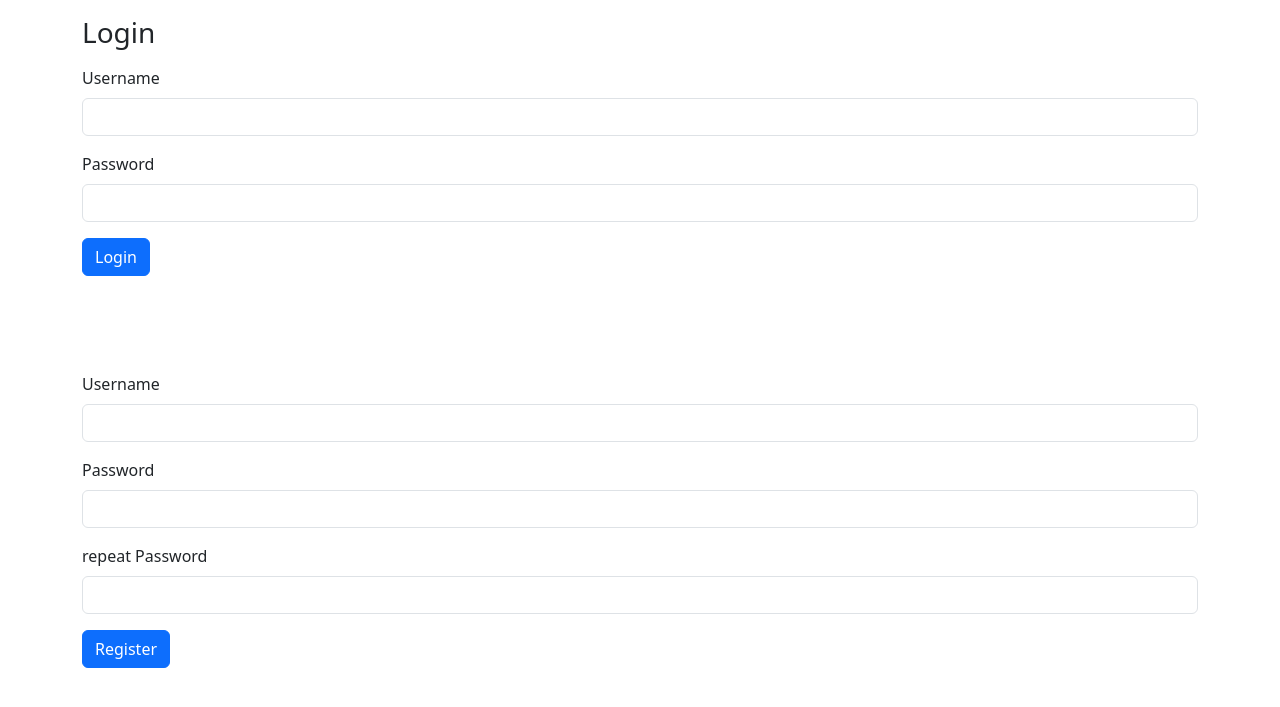
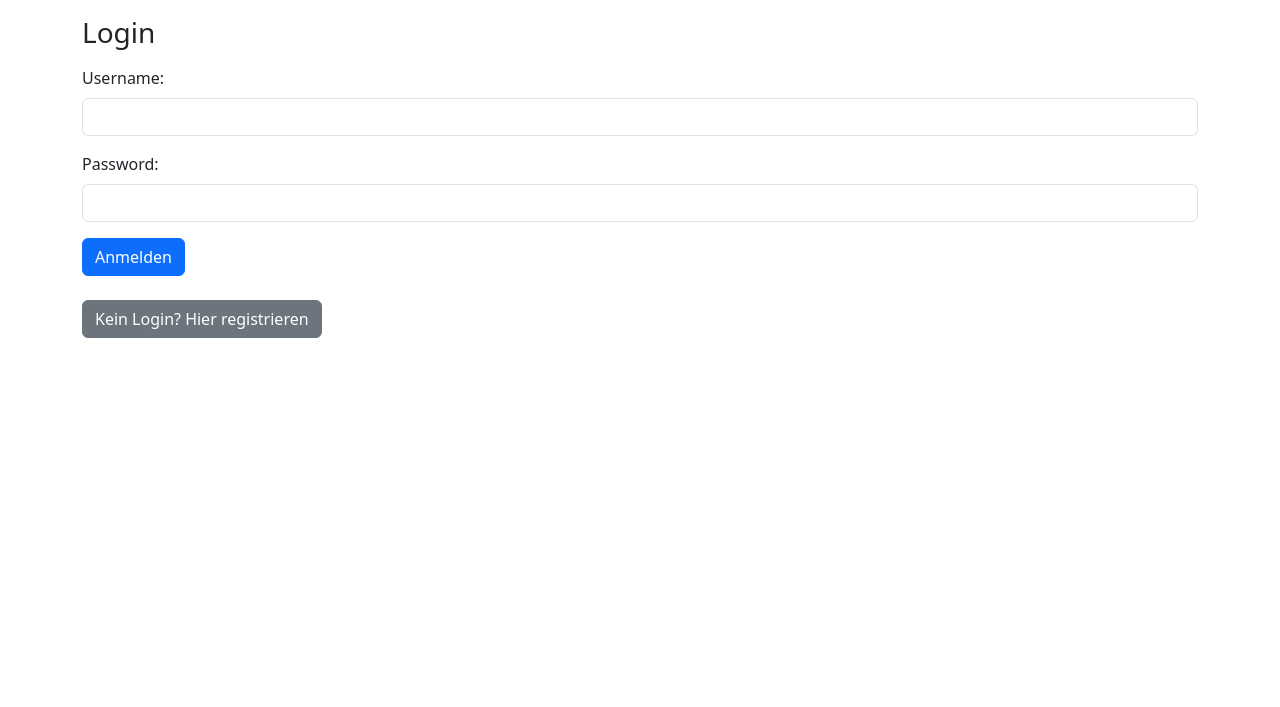
Before and after one commit to dect-e/dect-wip, a Flask app: template services/dect-wip/templates/login.html.j2 in a window 1280 px wide. Shown: the part 56-763 px from the top of the page. Run offline with Flask 3, Linux system fonts and the light colour scheme; the template is opened without the code that fills it, so the values that code supplies are empty; parts of the project's set-up code (start-up, migrations or seed data) failed here and were passed over; some libraries are stand-ins or nearby versions.

Commit message:
combined login/register form

```diff
--- a/services/dect-wip/templates/login.html.j2
+++ b/services/dect-wip/templates/login.html.j2
@@ -7,6 +7,7 @@
 <div class="container-xl mt-3 mb-3">
     <p class="h3">Login</p>
 </div>
+
 
 <!-- Forms -->
 
@@ -26,41 +27,53 @@
 
   <!-- Login-Form -->
   <form action="/login/" method="POST">
-      <input type="hidden" name="action" value="login">
+
     <div class="mb-3">
-        <label class="form-label">Username</label>
+      <label class="form-label">Username:</label>
       <input type="text" class="form-control" name="username" aria-describedby="username">
     </div>
+
     <div class="mb-3">
-        <label class="form-label">Password</label>
+      <label class="form-label">Password:</label>
       <input type="password" class="form-control" name="password">
     </div>
-      <button type="submit" class="btn btn-primary">Login</button>
+
+    <div class="mb-3">
+      <label style="display:none;" id="password_repeat_label" class="form-label">Password wiederholen:</label>
+      <input style="display:none;" id="password_repeat" type="password" class="form-control" name="password_repeat">
+    </div>
+
+    <input id="action" type="hidden" name="action" value="login">
+    <button id="submit" type="submit" class="btn btn-primary">Anmelden</button>
+
   </form>
 
   <br>
-    <br>
-    <br>
-    <br>
-
-    <!-- Register-Form -->
-    <form action="/login/" method="POST">
-      <input type="hidden" name="action" value="register">
-      <div class="mb-3">
-        <label class="form-label">Username</label>
-        <input type="text" class="form-control" name="username" aria-describedby="username">
-      </div>
-      <div class="mb-3">
-        <label class="form-label">Password</label>
-        <input type="password" class="form-control" name="password">
-      </div>
-      <div class="mb-3">
-        <label class="form-label">repeat Password</label>
-        <input type="password" class="form-control" name="password_repeat">
-      </div>
-      <button type="submit" class="btn btn-primary">Register</button>
-    </form>
+  <button onclick="RegisterView()" id="RegisterViewButton" class="btn btn-secondary">Kein Login? Hier registrieren</button>
+  <button onclick="LoginView()" id="LoginViewButton" class="btn btn-secondary" style="display:none;">Schon Registriert? Hier anmelden</button>
 
 </div>
 
+<script>
+
+  function LoginView() {
+    document.getElementById("RegisterViewButton").style.display = "inline";
+    document.getElementById("password_repeat").style.display = "none";
+    document.getElementById("password_repeat_label").style.display = "none";
+    document.getElementById("LoginViewButton").style.display = "none";
+    document.getElementById("submit").innerText = "Anmelden";
+    document.getElementById("action").value = "login";
+  }
+
+  function RegisterView() {
+    document.getElementById("RegisterViewButton").style.display = "none";
+    document.getElementById("password_repeat").style.display = "inline";
+    document.getElementById("password_repeat_label").style.display = "inline";
+    document.getElementById("LoginViewButton").style.display = "inline";
+    document.getElementById("submit").innerText = "Registrieren";
+    document.getElementById("action").value = "register";
+  }
+
+</script>
+
 {% endblock %}
```
Lines whose indentation alone changed are shown as unchanged.
